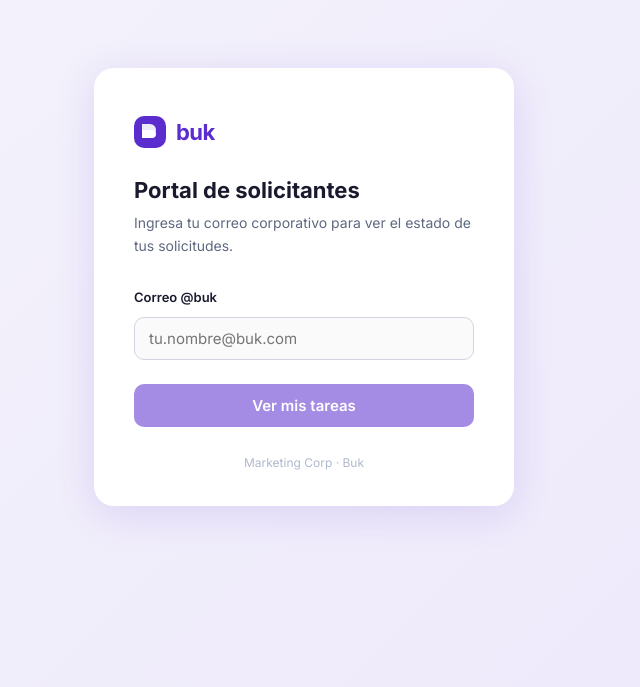
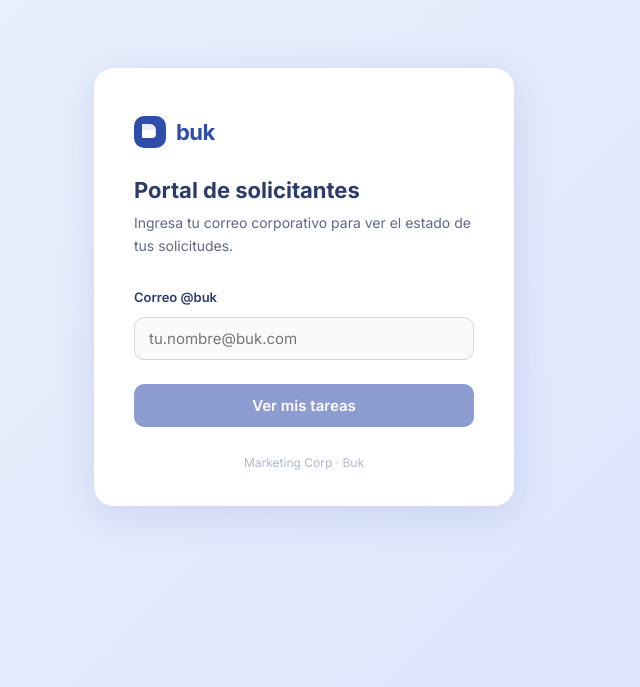
Before and after one commit to larteaga-buk/buk-portal-solicitudes, a React (Vite) app: page / in a window 1280 px wide. Shown: the part 113-800 px from the top of the page, without its empty margins (336-976 px from the left). Built offline with nearby package versions, Linux system fonts and the light colour scheme; no server answers.

Commit message:
Update color scheme in LoginPage component

```diff
--- a/src/components/LoginPage.jsx
+++ b/src/components/LoginPage.jsx
@@ -39,7 +39,7 @@
         <div style={styles.logoWrap}>
           <div style={styles.logoIcon}>
             <svg width="32" height="32" viewBox="0 0 32 32" fill="none">
-              <rect width="32" height="32" rx="10" fill="#5b2dce"/>
+              <rect width="32" height="32" rx="10" fill="#2F4DAA"/>
               <path d="M8 8h8a6 6 0 010 12H8V8z" fill="white" opacity=".9"/>
               <path d="M8 14h10a4 4 0 010 8H8v-8z" fill="white"/>
             </svg>
@@ -111,7 +111,7 @@
     display: 'flex',
     alignItems: 'center',
     justifyContent: 'center',
-    background: 'linear-gradient(135deg, #f5f4fb 0%, #ede8fb 100%)',
+    background: 'linear-gradient(135deg, #EEF2FB 0%, #D9E3FC 100%)',
     padding: '24px',
   },
   card: {
@@ -120,7 +120,7 @@
     padding: '48px 40px 36px',
     width: '100%',
     maxWidth: '420px',
-    boxShadow: '0 8px 40px rgba(91,45,206,.14)',
+    boxShadow: '0 8px 40px rgba(47,77,170,.14)',
     animation: 'fadeUp .35s ease both',
   },
   logoWrap: {
@@ -133,13 +133,13 @@
   logoText: {
     fontSize: '22px',
     fontWeight: 700,
-    color: '#5b2dce',
+    color: '#2F4DAA',
     letterSpacing: '-0.5px',
   },
   title: {
     fontSize: '22px',
     fontWeight: 700,
-    color: '#1a1a2e',
+    color: '#2B3B6A',
     marginBottom: '8px',
     lineHeight: 1.3,
   },
@@ -150,7 +150,7 @@
     lineHeight: 1.6,
   },
   form: { display: 'flex', flexDirection: 'column', gap: '8px' },
-  label: { fontSize: '13px', fontWeight: 600, color: '#1a1a2e', marginBottom: '4px' },
+  label: { fontSize: '13px', fontWeight: 600, color: '#2B3B6A', marginBottom: '4px' },
   input: {
     width: '100%',
     padding: '11px 14px',
@@ -158,7 +158,7 @@
     border: '1.5px solid #d1d5e0',
     borderRadius: '10px',
     fontFamily: 'inherit',
-    color: '#1a1a2e',
+    color: '#2B3B6A',
     transition: 'border-color .2s',
     background: '#fafafa',
   },
@@ -175,7 +175,7 @@
   btn: {
     marginTop: '16px',
     padding: '12px',
-    background: '#5b2dce',
+    background: '#2F4DAA',
     color: '#fff',
     border: 'none',
     borderRadius: '10px',
```
